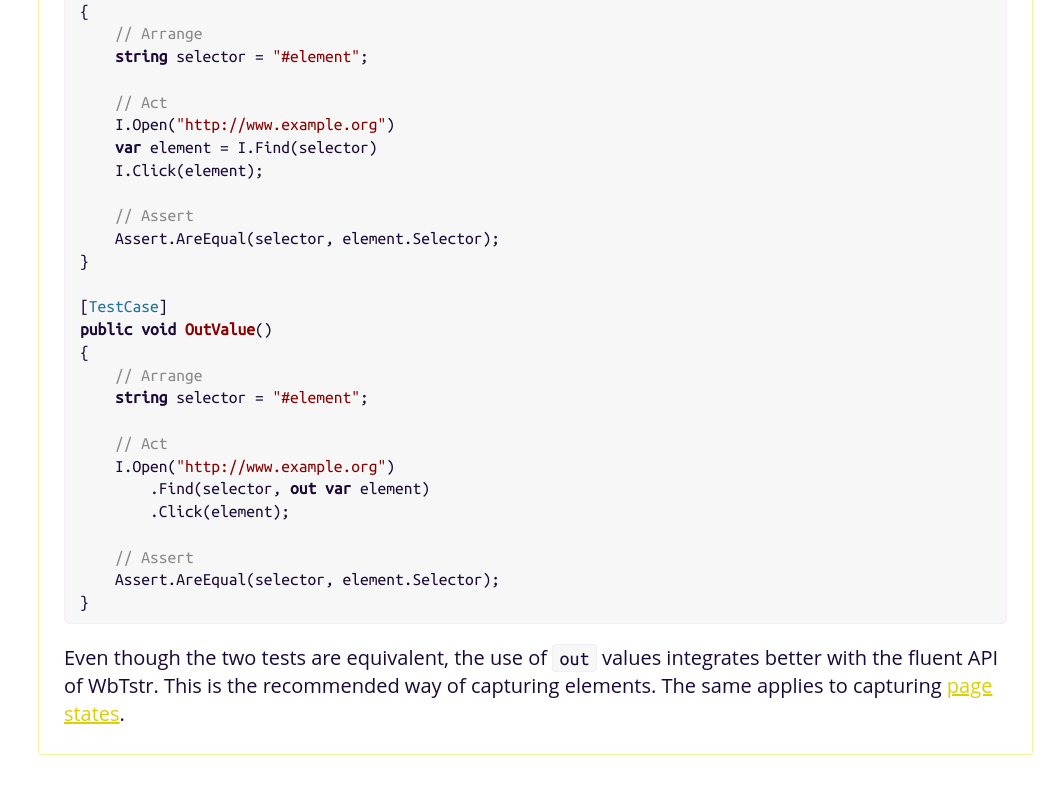
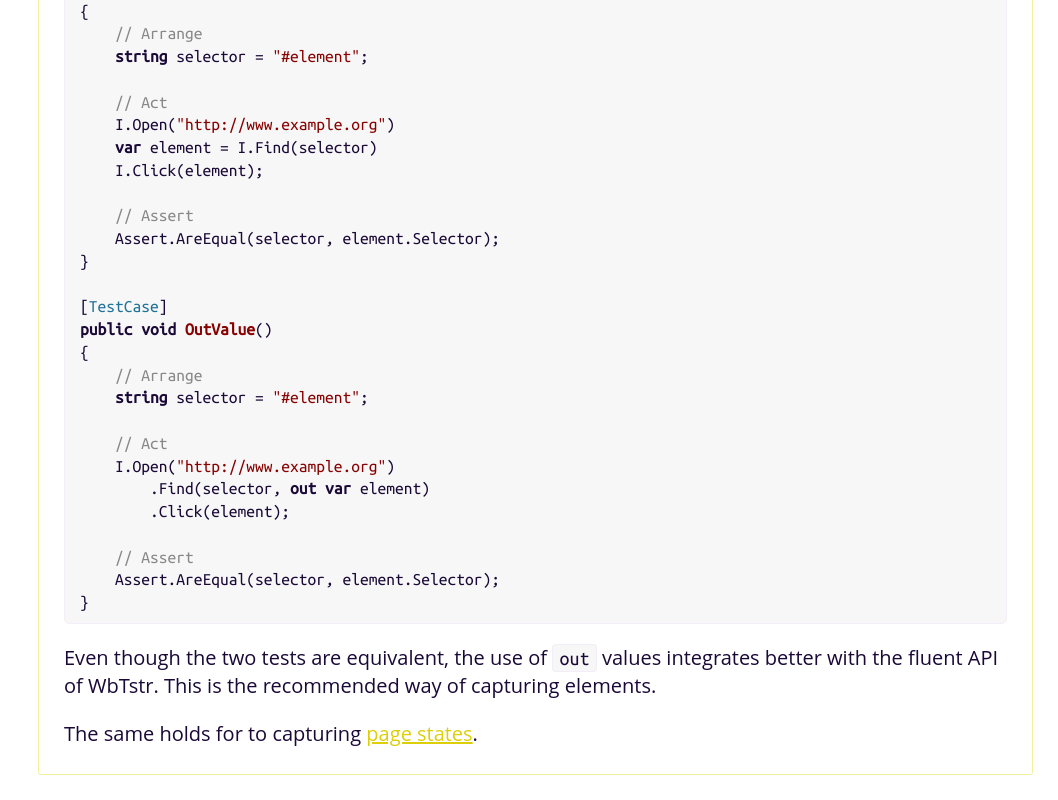
Before and after one commit to WbTstr/wbtstr.github.io, a website: page guide.html in a window 1280 px wide. Shown: the part 2226-3026 px from the top of the page, without its empty margins (222-1280 px from the left). Drawn offline with Linux system fonts and the light colour scheme; a web font is replaced by a local one.

Commit message:
Updated site content

```diff
--- a/guide.html
+++ b/guide.html
@@ -136,7 +136,8 @@ The <code>WebDriverScope</code> defines the scope of the WebDriver. In this case
     Assert.AreEqual(selector, element.Selector);
 }
 </code></pre>
-<p>Even though the two tests are equivalent, the use of <code>out</code> values integrates better with the fluent API of WbTstr. This is the recommended way of capturing elements. The same applies to capturing <a href="/api.html#i-capturepage">page states</a>.
+<p>Even though the two tests are equivalent, the use of <code>out</code> values integrates better with the fluent API of WbTstr. This is the recommended way of capturing elements. </p>
+<p>The same holds for to capturing <a href="/api.html#i-capturepage">page states</a>.
 <!-- end --></p>
 
         </article>
```
Also changed, not shown: api.html (+1 -1 lines).
